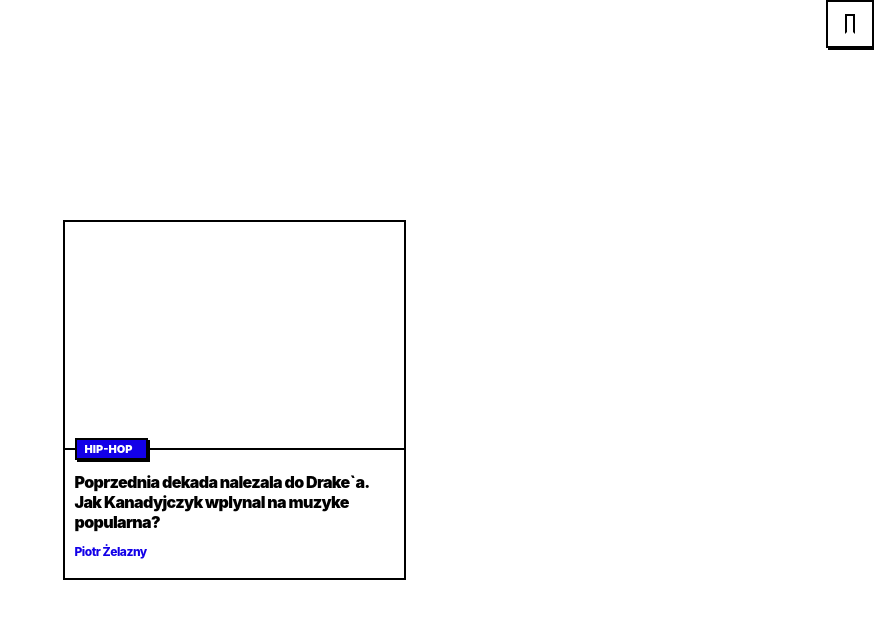
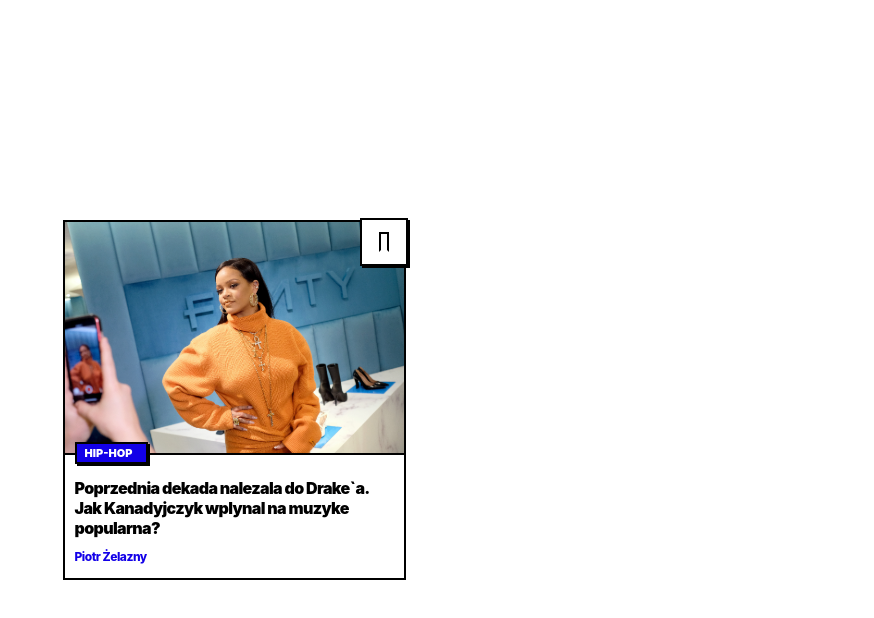
Before and after one commit to jbryn/elpassion-task, a Next.js app: page / in a window 1280 px wide. Shown: the top 618 px of the page, without its empty margins (406-1280 px from the left). Built offline with nearby package versions, Linux system fonts and the light colour scheme.

Commit message:
svg image, post component dimensions

```diff
--- a/components/Post.tsx
+++ b/components/Post.tsx
@@ -4,6 +4,7 @@ import "@fontsource/montserrat";
 
 export default function Post() {
   return (
+    //frame
     <Box
       w={"343px"}
       h={"360px"}
@@ -11,8 +12,85 @@ export default function Post() {
       top={"0px"}
       border={"2px solid #000000"}
     >
-      {/* <Box position="relative" top="0px" w="339px" h="222px" bg="red"></Box> */}
+      <Box pos="relative" w="100%" h="65%">
+        <Image
+          alt="Rihanna"
+          src="/rihanna.svg"
+          layout="fill"
+          objectFit="cover"
+        />
+      </Box>
+      <Box
+        position={"relative"}
+        w={"339px"}
+        h={"2px"}
+        left={"0px"}
+        // top={"226px"}
+        bg={"#000000"}
+      />
+
+      {/* spacer */}
+
+      <Flex
+        position={"relative"}
+        alignItems={"center"}
+        p={"4px 8px"}
+        w={"73px"}
+        h={"22px"}
+        left={"10px"}
+        top={"-13px"}
+        bg={"#1300E8"}
+        border={"2px solid #000000"}
+        boxSizing={"border-box"}
+        boxShadow={"2px 2px 0px #000000"}
+      >
+        <Text
+          // fontFamily={"Montserrat"}
+          fontStyle={"normal"}
+          fontWeight={"900"}
+          fontSize={"11px"}
+          // lineHeight={"14px"}
+          color={"#FFFFFF"}
+        >
+          HIP-HOP
+        </Text>
+      </Flex>
+      <Box w="100%" h="40%">
+        <Text
+          position="relative"
+          width="319px"
+          height="60px"
+          top="-15px"
+          left="10px"
+          fontWeight={900}
+          fontSize="16px"
+          letterSpacing="-0.04em"
+          lineHeight="20px"
+        >
+          {"Poprzednia dekada nalezala do Drake`a. "}
+          {"Jak Kanadyjczyk wplynal na muzyke popularna?"}
+        </Text>
+        <Box
+          position="relative"
+          w="148px"
+          height="16px"
+          top="-20px"
+          left="10px"
+        >
+          <Text
+            fontSize="12px"
+            color="#1300E8"
+            letterSpacing="-0.04em"
+            fontWeight="800"
+            lineHeight="16px"
+          >
+            Piotr Żelazny
+          </Text>
+        </Box>
+      </Box>
+
       <Box position="absolute" w="48px" h="48px" right="0px" top="0px">
+        {/* ribbon square*/}
         <Box
           pos="absolute"
           left="0px"
@@ -44,63 +122,6 @@ export default function Post() {
           </Box>
         </Box>
       </Box>
-      <Box
-        position={"relative"}
-        w={"339px"}
-        h={"2px"}
-        left={"0px"}
-        top={"226px"}
-        bg={"#000000"}
-      />
-      <Flex
-        position={"relative"}
-        alignItems={"center"}
-        p={"4px 8px"}
-        w={"73px"}
-        h={"22px"}
-        left={"10px"}
-        top={"214px"}
-        bg={"#1300E8"}
-        border={"2px solid #000000"}
-        boxSizing={"border-box"}
-        boxShadow={"2px 2px 0px #000000"}
-      >
-        <Text
-          // fontFamily={"Montserrat"}
-          fontStyle={"normal"}
-          fontWeight={"900"}
-          fontSize={"11px"}
-          // lineHeight={"14px"}
-          color={"#FFFFFF"}
-        >
-          HIP-HOP
-        </Text>
-      </Flex>
-      <Text
-        position="relative"
-        width="319px"
-        height="60px"
-        top="210px"
-        left="10px"
-        fontWeight={900}
-        fontSize="16px"
-        letterSpacing="-0.04em"
-        lineHeight="20px"
-      >
-        {"Poprzednia dekada nalezala do Drake`a. "}
-        {"Jak Kanadyjczyk wplynal na muzyke popularna?"}
-      </Text>
-      <Box position="relative" w="148px" height="16px" top="206px" left="10px">
-        <Text
-          fontSize="12px"
-          color="#1300E8"
-          letterSpacing="-0.04em"
-          fontWeight="800"
-          lineHeight="16px"
-        >
-          Piotr Żelazny
-        </Text>
-      </Box>
     </Box>
   );
 }
--- a/pages/index.tsx
+++ b/pages/index.tsx
@@ -2,6 +2,7 @@ import type { NextPage } from "next";
 import Head from "next/head";
 import Post from "../components/Post";
 import styles from "../styles/Home.module.css";
+import { Flex } from "@chakra-ui/react";
 
 const Home: NextPage = () => {
   return (
@@ -11,7 +12,9 @@ const Home: NextPage = () => {
         <meta name="description" content="Generated by create next app" />
         <link rel="icon" href="/favicon.ico" />
       </Head>
-      <Post />
+      <Flex position="absolute" direction="column" alignItems="center" p="2px">
+        <Post />
+      </Flex>
     </div>
   );
 };
```
Also changed, not shown: public/rihanna.svg (added).
